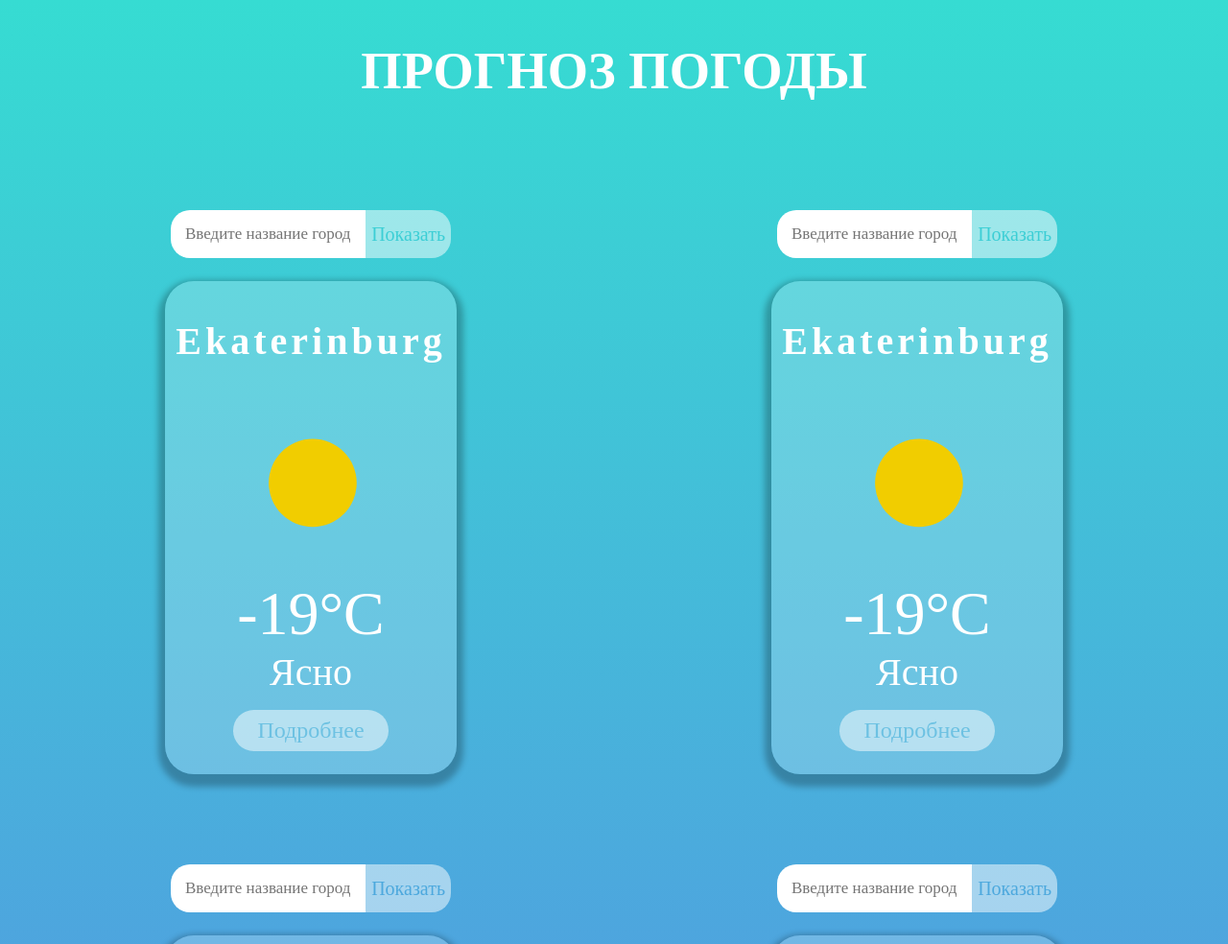
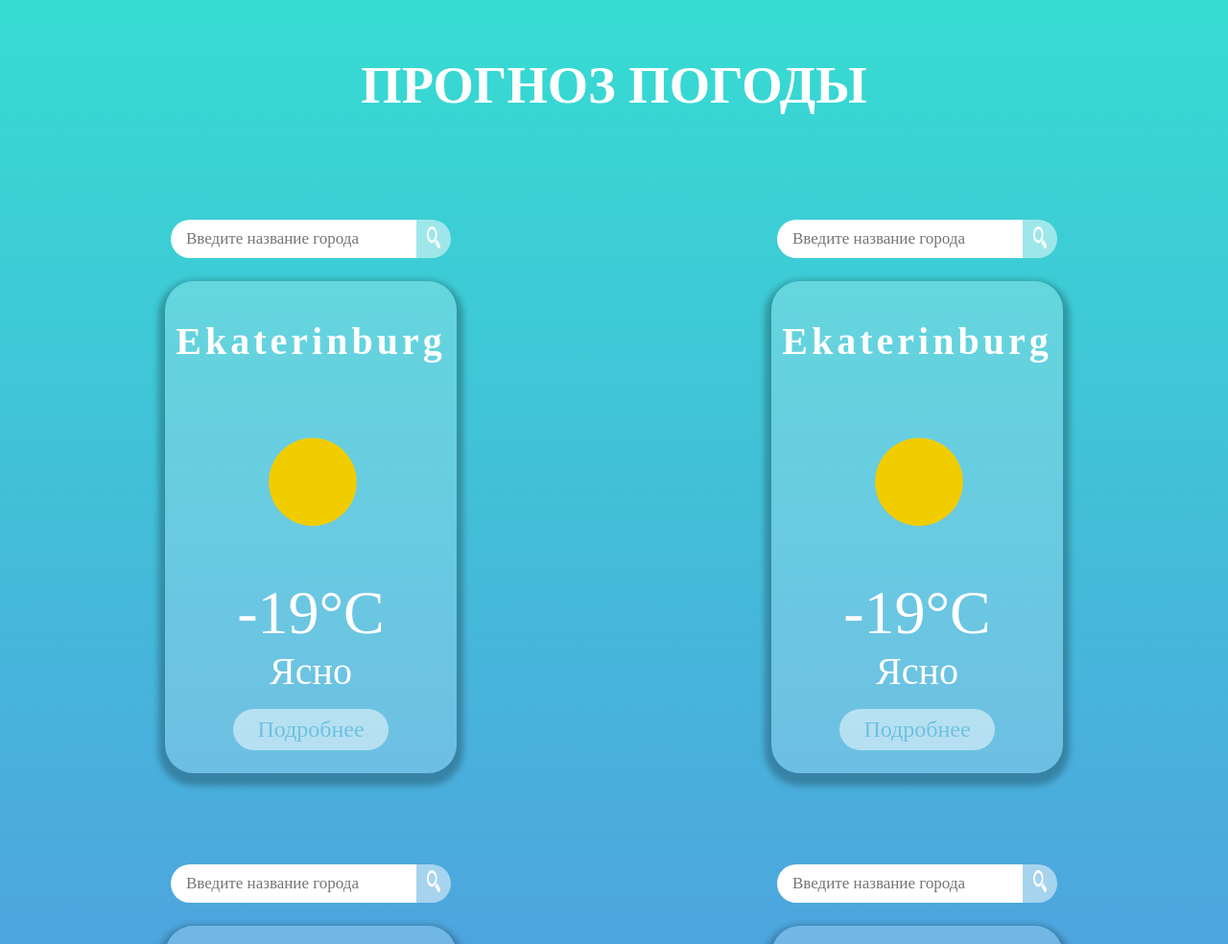
Before and after one commit to Kaner12/Weather, a plain HTML site: page index.html in a window 1280 px wide. Shown: the top 984 px of the page at 96% size. Drawn offline with Linux system fonts and the light colour scheme.

Commit message:
Little changes of code and style

```diff
--- a/convertDataToHTML.js
+++ b/convertDataToHTML.js
@@ -14,7 +14,7 @@ async function convertDataToHTML(content,card){
 
 async function updateBackground(weatherDescription,card) {
 
-    const img = card.querySelector('.card-img');
+    const img = card.querySelector('.card-img')
 
     if (weatherDescription.includes('Rain') )
     {
--- a/css/style.css
+++ b/css/style.css
@@ -16,19 +16,19 @@ body {
     flex-direction: column;
     align-items: center;
     text-align: center;
-    padding: 30px;
+    padding: 2%;
     font-size: 1.7rem;
     color: white;
 }
 
 .title{
-  margin-top: 5px;
+  margin-top: 2%;
 }
 
 .form{
   display: flex;
   justify-content: space-between;
-  height: 50px;
+  height: 5vh;
   background-color: none;
   padding: 1.5rem;
   width: 50%;
@@ -40,7 +40,7 @@ body {
   font-family: 'Montserrat', bold;
   font-size: 17px;
   color: black;
-  padding: 15px;
+  padding: 1rem;
   width: 100%;
   -webkit-border-top-left-radius: 20px;
   -webkit-border-bottom-left-radius: 20px;
@@ -49,12 +49,12 @@ body {
   border-top-left-radius: 20px;
   border-bottom-left-radius: 20px;
   border-style: none;
+  outline:none;
 }
 
 .btn{
   font-family: 'Montserrat', bold;
-  font-size: 20px;
-  width:auto;
+  width:15%;
   -webkit-border-top-right-radius: 20px;
   -webkit-border-bottom-right-radius: 20px;
   -moz-border-radius-topright: 20px;
@@ -63,7 +63,11 @@ body {
   border-bottom-right-radius: 20px;
   border-style: none;
   background: rgba(255, 255, 255,0.5);
-  mix-blend-mode: screen;
+}
+
+.btn img{
+  width: 60%;
+  height: 60%;
 }
 
 /*Card*/
@@ -124,6 +128,7 @@ body {
   text-align: center;
   font-size: 2.5rem;
   color: rgb(255, 255, 255);
+  overflow-wrap:break-word;
 }
 
 .button-more{
@@ -145,7 +150,9 @@ body {
 .more-info{
   margin-left: auto;
   margin-right: auto;
-    width: 600px;
+  margin-top: 5%;
+  margin-bottom: 5%;
+  width: 80%;
   border-radius: 30px;
   background: rgba(255, 255, 255,0.2);
   box-shadow: 0px 6px 6px 7px rgba(0, 0, 0, 0.25);
--- a/getWeather.js
+++ b/getWeather.js
@@ -1,6 +1,3 @@
-
-const URLrequest='https://api.openweathermap.org/data/2.5/weather';
-const apiKey='5da6274e7005b9e9a68b662f1c55d5e3';
 
 document.addEventListener('click', function (e) {
 
@@ -25,6 +22,9 @@ document.addEventListener('click', function (e) {
   });
 
 async function getWeather(city){
+
+    const URLrequest='https://api.openweathermap.org/data/2.5/weather';
+    const apiKey='5da6274e7005b9e9a68b662f1c55d5e3';
 
     if(city!==''){
         try{
@@ -86,5 +86,4 @@ async function getResponse(url='',params={}){
             console.log(error);
             return response.ok;
         }
-
 }
--- a/index.html
+++ b/index.html
@@ -20,7 +20,7 @@
   <div class="card-container" id="card1">
     <form class="form" id="form1">
       <input id="inputCity"  class="input" type="text" placeholder="Введите название города">
-      <button id="showWeather" class="btn" >Показать</button>
+      <button id="showWeather" class="btn"><img src="./img/search.png"></button>
     </form>
 
   <div class="card" id="card1">
@@ -76,7 +76,7 @@
 
   <form class="form" id="form2">
     <input id="inputCity" class="input" type="text" placeholder="Введите название города">
-    <button id="showWeather" class="btn">Показать</button>
+    <button id="showWeather" class="btn"><img src="./img/search.png"></button>
   </form>
 
   <div class="card" id="card2">
@@ -132,7 +132,7 @@
 
   <form class="form" id="form3">
     <input id="inputCity" class="input" type="text" placeholder="Введите название города">
-    <button id="showWeather" class="btn">Показать</button>
+    <button id="showWeather" class="btn"><img src="./img/search.png"></button>
   </form>
 
   <div class="card" id="card3">
@@ -188,7 +188,7 @@
 
   <form class="form" id="form4">
     <input id="inputCity" class="input" type="text" placeholder="Введите название города">
-    <button id="showWeather" class="btn">Показать</button>
+    <button id="showWeather" class="btn"><img src="./img/search.png"></button>
   </form>
 
   <div class="card" id="card4">
@@ -242,7 +242,5 @@
 </div>
 
   <script src="getWeather.js"></script>
-  <!-- <script src="main.js"></script>  -->
-
 </body>
 </html>
--- a/show.js
+++ b/show.js
@@ -3,14 +3,12 @@ document.addEventListener('DOMContentLoaded', function () {
     function showMoreInfo(button) {
       var card = button.closest('.card-container');
       var moreInfo = card.querySelector('.more-info');
+
       card.classList.toggle('show-more-info');
       moreInfo.classList.toggle('show');
-
       button.classList.toggle('expanded');
 
-      var buttonText = button.textContent.trim();
-
-      button.textContent = buttonText === 'Подробнее' ? 'Скрыть' : 'Подробнее';
+      button.textContent =button.textContent.trim() === 'Подробнее' ? 'Скрыть' : 'Подробнее';
     }
 
     window.showMoreInfo = showMoreInfo;
```
Also changed, not shown: img/search.png (added). Lines whose indentation alone changed are shown as unchanged.
